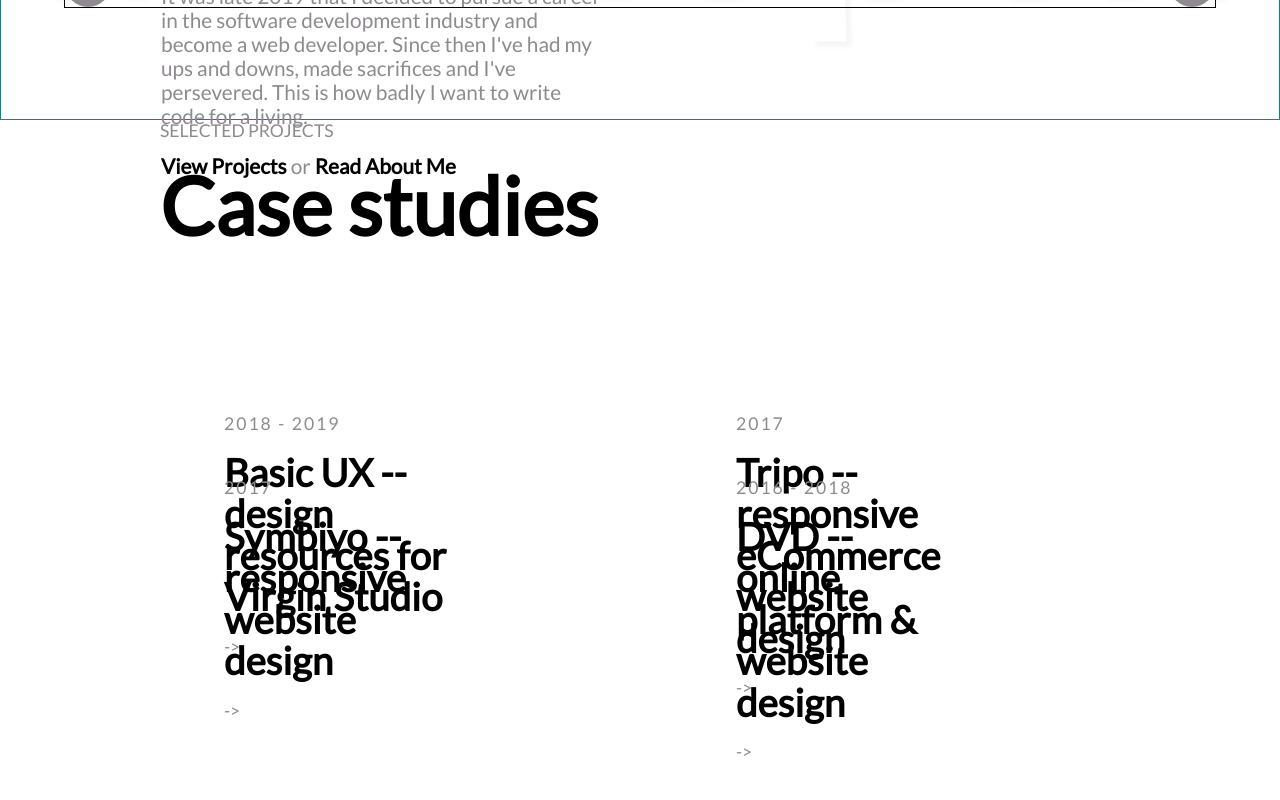
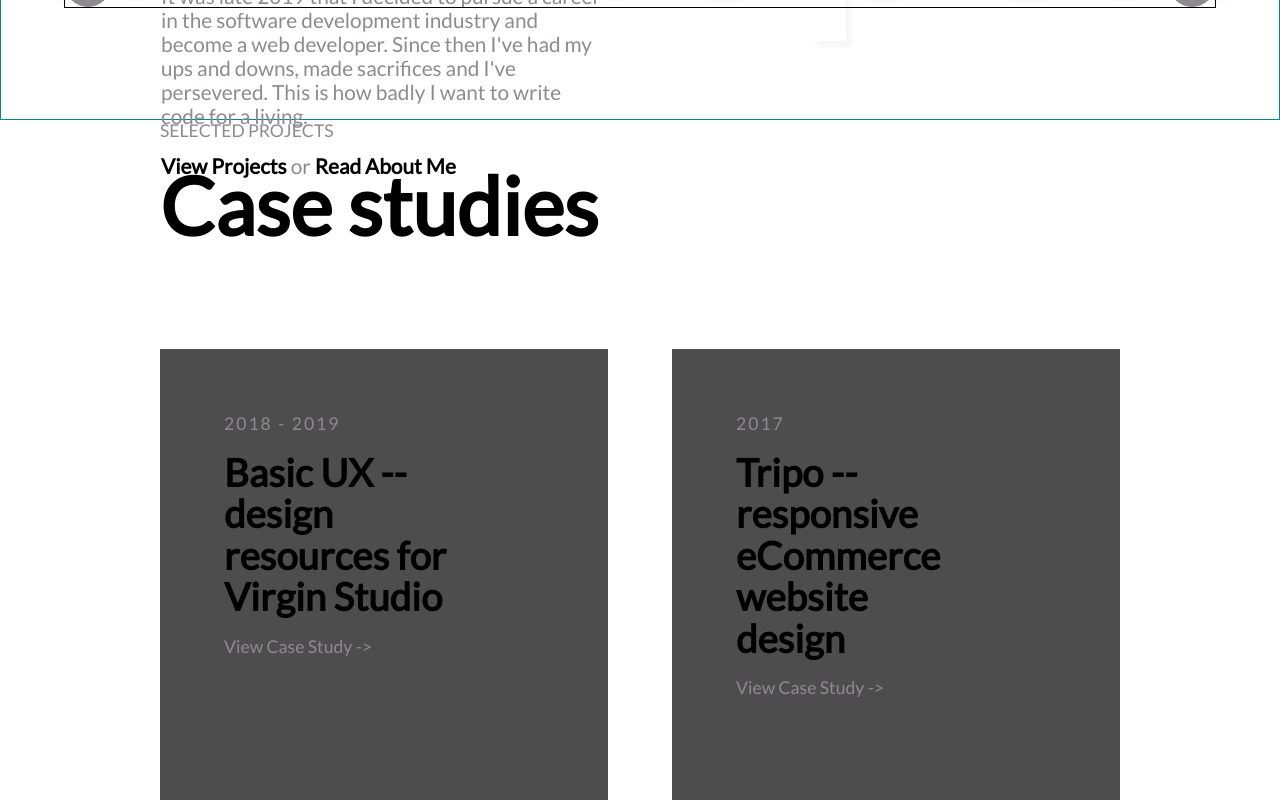
Before and after one commit to SizweMalobola/Portfolio_site, a React (Create React App) app: page / in a window 1280 px wide. Shown: the part 760-1560 px from the top of the page. Before the commit the page ends 1522 px from the top, so only its background shows below. Built offline with nearby package versions, Linux system fonts and the light colour scheme.

Commit message:
added in-progress projects section & styling

```diff
--- a/src/components/Home.js
+++ b/src/components/Home.js
@@ -47,25 +47,56 @@
               timeline="2018 - 2019"
               projectName="Basic UX -- design resources for Virgin Studio"
               imgURL={null}
+              height={800}
+              more="View Case Study"
             />
             <Card
               timeline="2017"
               projectName="Tripo -- responsive eCommerce website design"
               imgURL={null}
+              height={800}
+              more="View Case Study"
             />
             <Card
               timeline="2017"
               projectName="Symbiyo -- responsive website design"
               imgURL={null}
+              height={800}
+              more="View Case Study"
             />
             <Card
               timeline="2016 - 2018"
               projectName="DVD -- online platform & website design"
               imgURL={null}
+              height={800}
+              more="View Case Study"
             />
           </div>
         </section>
         {/* personal projects section --add as coming soon */}
+        <section className={`${styles["projects"]} ${styles["in-progress"]}`}>
+          <SectionHeader
+            title="Coming soon"
+            subtitle="Projects I'm currently working on"
+          />
+          <div className={styles["card-grid"]}>
+            <Card
+              timeline="2021 - PRESENT"
+              projectName="Photo gallery -- design resources for Virgin Studio"
+              imgURL={null}
+              height={500}
+              more="View My Progress"
+            />
+            <Card
+              timeline="2021 - PRESENT"
+              projectName="Berserk Tribute -- responsive eCommerce website design"
+              imgURL={null}
+              height={500}
+              more="View My Progress"
+            />
+          </div>
+        </section>
+        {/* contact section */}
       </div>
     </>
   );
--- a/src/components/homeStyle.module.css
+++ b/src/components/homeStyle.module.css
@@ -121,6 +121,7 @@
 .projects {
   width: 100%;
   padding: 0 10rem;
+  padding-bottom: 10rem;
 }
 .card-grid {
   padding-top: 5rem;
```
